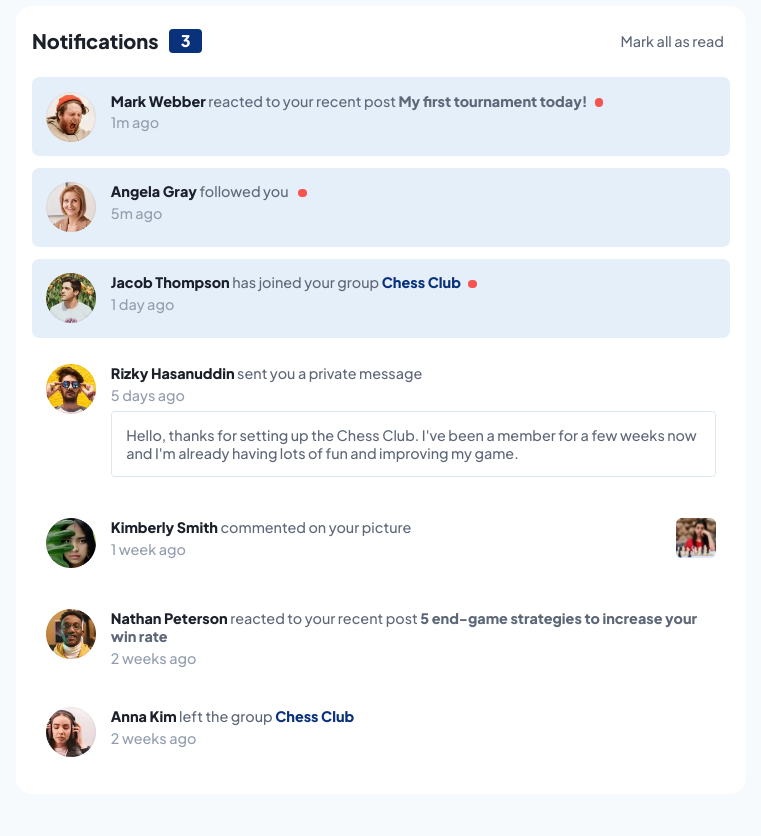
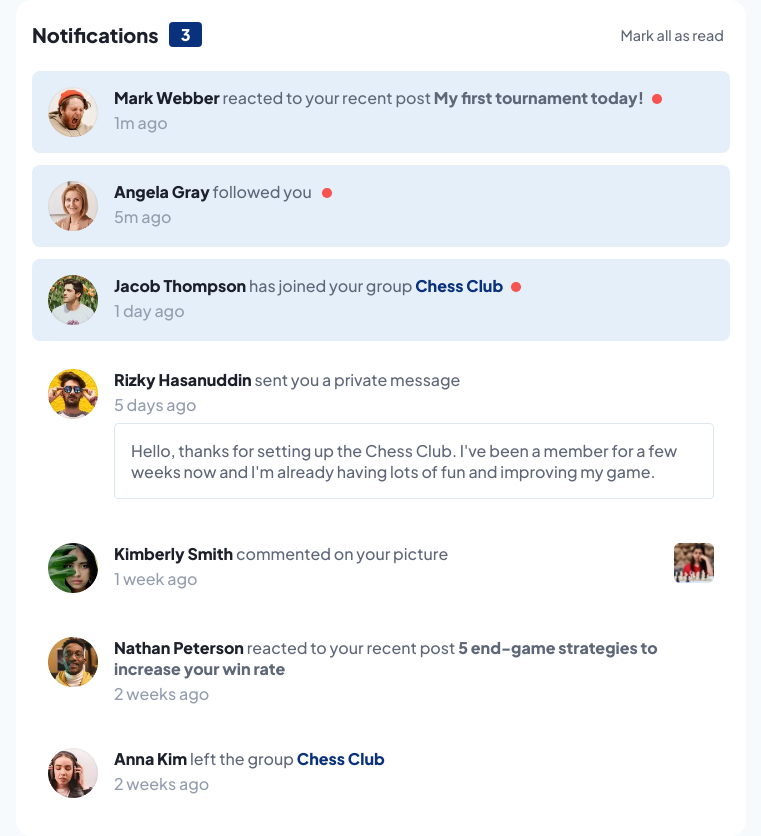
Before and after one commit to Jorge-sanchez09/notifications-page, a React (Vite) app: page / in a window 1280 px wide. Shown: the whole page, without its empty margins (259-1020 px from the left). Before the commit the page ends 800 px from the top, so only its background shows below. Built offline with nearby package versions, Linux system fonts and the light colour scheme.

Commit message:
Ordenar notificaciones

```diff
--- a/src/App.jsx
+++ b/src/App.jsx
@@ -57,25 +57,30 @@ const StyledMain = styled.main`
     gap: 1.5em;
     max-width: 730px;
     padding: 1.375em 1em;
-    border-radius: 1em;
     font-family: "Plus Jakarta Sans", sans-serif;
     background-color: var(--clr-neutral-100);
     color: var(--clr-neutral-600);
+
+    @media screen and (min-width: 769px){
+        font-size: 1rem;
+        border-radius: 1em;
+    }
 `;
 
-function App() {
-    const [notificationStatus, setNotificationStatus] = useState(notifications);
-
 function sortNotifications(notifications){
-        return notifications.sort((first, second) => {
+    const sortedArray = [...notifications].sort((first, second) => {
         if(!first.readed && second.readed)
             return -1;
-            else if(first.readad && !second.readed)
+        else if(first.readed && !second.readed)
             return 1;
 
         return 0;
     });
+    return sortedArray;
 }
+
+export default function App() {
+    const [notificationStatus, setNotificationStatus] = useState(sortNotifications(notifications));
 
     function markAllAsRead() {
         setNotificationStatus((prevNotificationStatus) => {
@@ -97,7 +102,7 @@ function App() {
                 } : notification
             )
 
-            return sortNotifications([...newArr]);
+            return sortNotifications(newArr);
         });
     }
 
@@ -122,5 +127,3 @@ function App() {
         </>
     );
 }
-
-export default App;
--- a/src/components/Header.jsx
+++ b/src/components/Header.jsx
@@ -43,9 +43,7 @@ export default function Header({onButtonClick, notifications}) {
 
     return (
         <StyledHeader>
-            <p>
-                Notifications <span>{unreadedNotifications}</span>
-            </p>
+            <p>Notifications <span>{unreadedNotifications}</span></p>
             <button onClick={onButtonClick}>Mark all as read</button>
         </StyledHeader>
     );
--- a/src/components/Notification.jsx
+++ b/src/components/Notification.jsx
@@ -10,6 +10,10 @@ const StyledNotification = styled.li`
     font-size: 0.9rem;
     background-color: ${({$readed}) => $readed ? 'var(--clr-neutral-100)' : 'var(--clr-neutral-300)'};
     cursor: pointer;
+
+    @media screen and (min-width: 769px){
+        font-size: 1rem;
+    }
 
     .container{
         display: grid;
@@ -97,7 +101,7 @@ export default function Notification({ id, author, text, link, time, readed, onC
 
     if(link){
         if(link.type === 'post')
-            textLinkClasses = 'text-link post';
+            textLinkClasses = 'text-link';
         else if(link.type === 'group')
             textLinkClasses = 'text-link group';
     }
@@ -105,7 +109,7 @@ export default function Notification({ id, author, text, link, time, readed, onC
     if(textLinkClasses)
         textLink = <a href='#' className={textLinkClasses}>{link.content}</a>
 
-    let notification = (
+    const notification = (
         <div className={`container ${link?.type ==='image' ? 'row' : 'column'}` }>
             <div className="info">
                 <p className='description'>
--- a/src/main.jsx
+++ b/src/main.jsx
@@ -1,6 +1,6 @@
-import React from 'react'
-import ReactDOM from 'react-dom/client'
-import App from './App.jsx'
+import React from 'react';
+import ReactDOM from 'react-dom/client';
+import App from './App.jsx';
 
 ReactDOM.createRoot(document.getElementById('root')).render(
   <React.StrictMode>
```
Also changed, not shown: index.html (line endings or trailing spaces). Lines whose indentation alone changed are shown as unchanged.
